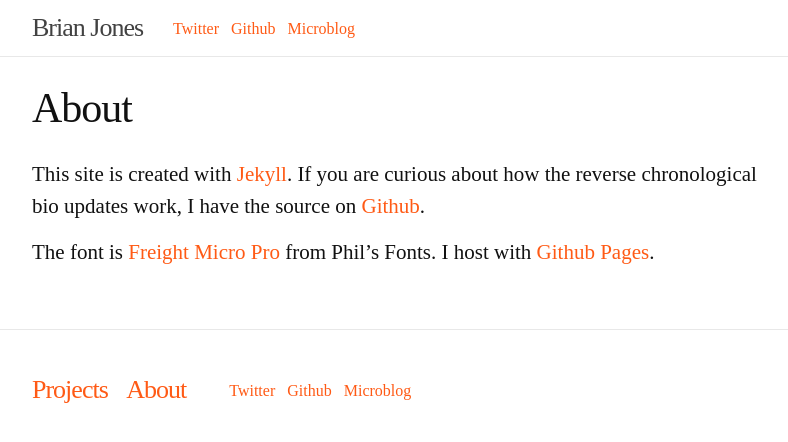
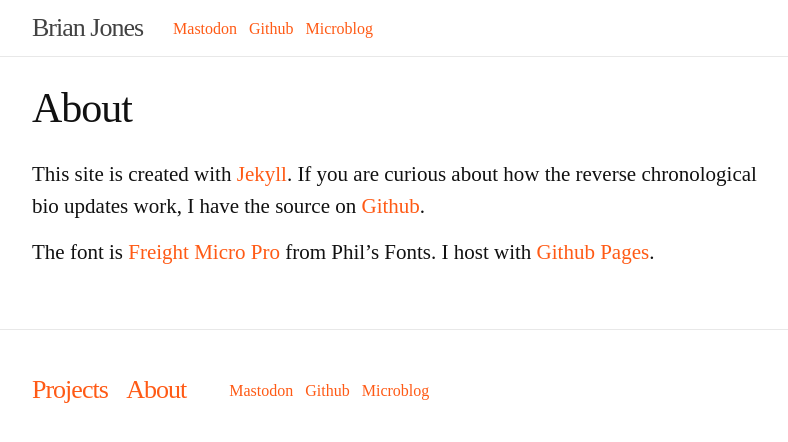
Before and after one commit to jonesbp/brianjon.es, a Jekyll site: the page built from about.md, in a window 1280 px wide. Shown: the top 442 px of the page, without its empty margins (238-1026 px from the left). Built offline with Jekyll 4.4.1, drawn with Linux system fonts in a browser that asks for light colours; comment, search, counter and statistics services are not loaded.

Commit message:
Update social media list

```diff
--- a/_includes/social-media-list.html
+++ b/_includes/social-media-list.html
@@ -1,6 +1,6 @@
 <ul class="social-media-list">
     <li>
-        <a href="https://twitter.com/jonesbp">Twitter</a>
+        <a href="https://sunbeam.city/@jonesbp">Mastodon</a>
     </li>
     <li>
         <a href="https://github.com/jonesbp">Github</a>
```
Lines whose indentation alone changed are shown as unchanged.
